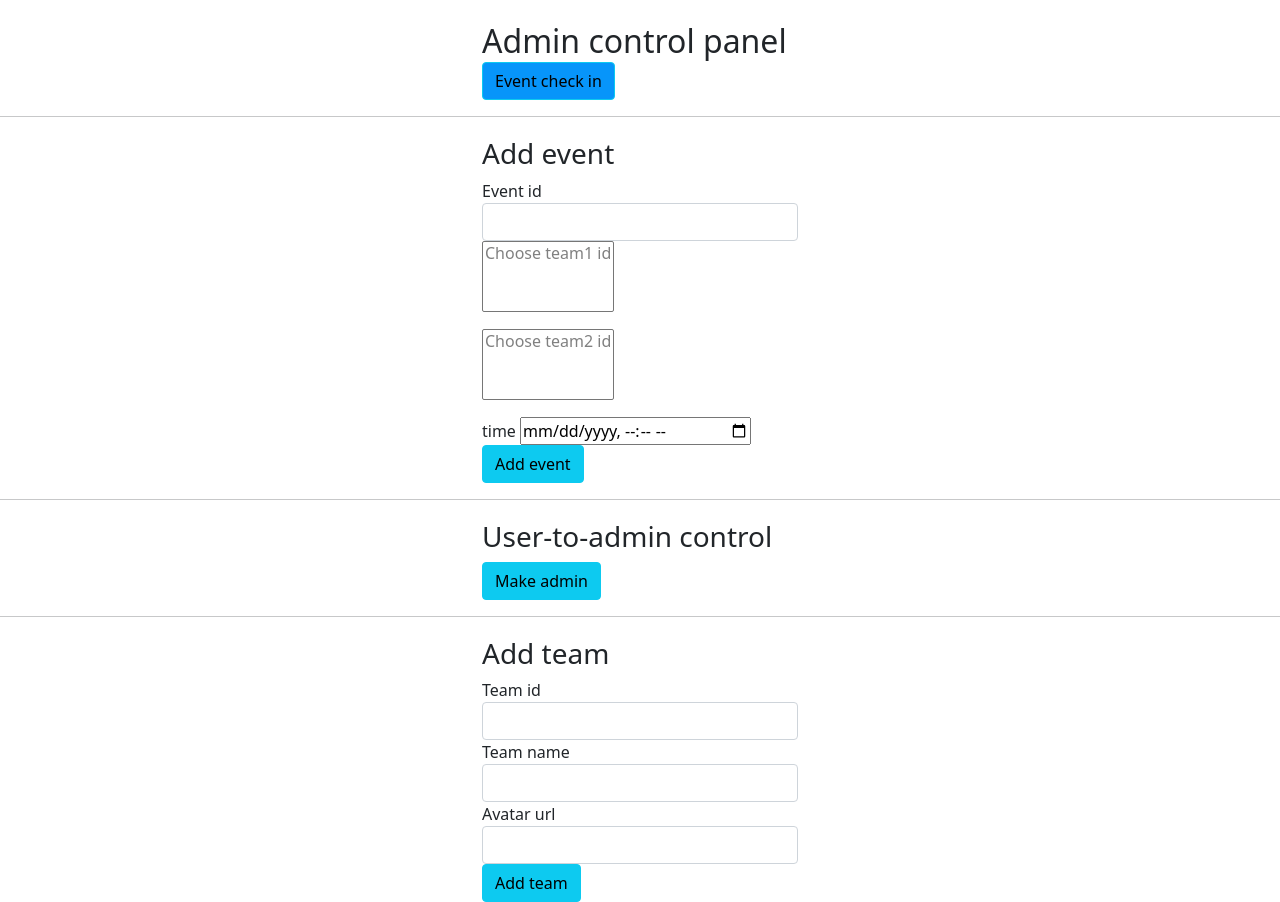
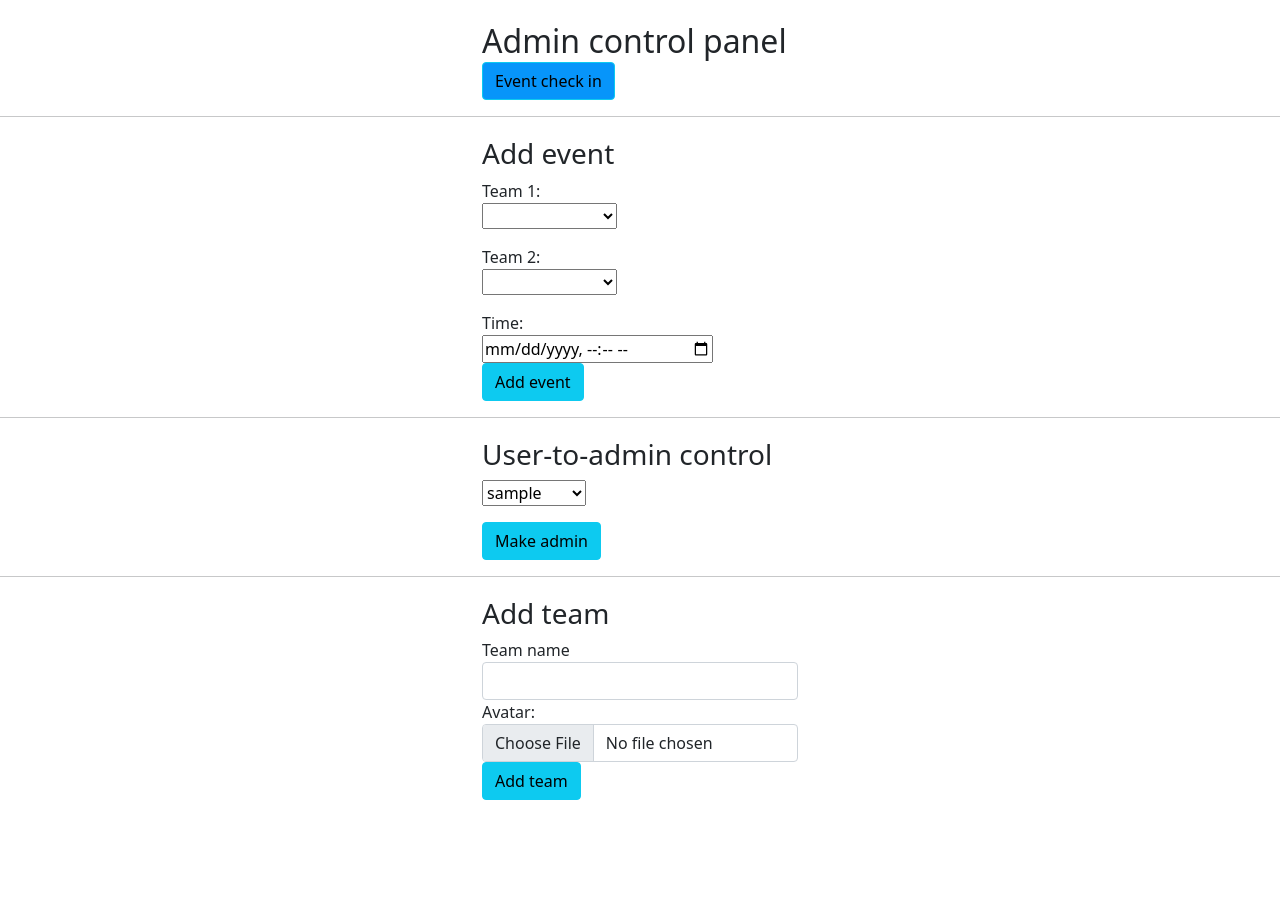
Before and after one commit to D00Movenok/TIMP-project, a Flask app: page /admin in a window 1280 px wide. After the commit the page ends 800 px from the top, so only its background shows below. Run offline with Flask 2, Linux system fonts and the light colour scheme; the visitor is signed in with stand-in values (Sample User, id 1); data comes from the database, SQL or seed files in the repository; data that the repository does not hold is empty; some libraries are stand-ins or nearby versions.

Commit message:
edited admin.html

```diff
--- a/routes.py
+++ b/routes.py
@@ -145,7 +145,12 @@ def register():
 @login_required
 @admin_required
 def admin_login():
-    return render_template('admin.html')
+    if request.method == 'GET':
+        teams = Team.query.with_entities(Team.name).all()
+        users = User.query.with_entities(User.login).all()
+        return render_template('admin.html', team_list = teams, user_list = users)
+    else:
+        pass
 
 
 @app.route('/profile', methods=['GET'])
--- a/templates/admin.html
+++ b/templates/admin.html
@@ -20,6 +20,7 @@
 					<form method="POST" action="#" role="form">
 						<div class="form-group">
 							<h2>Admin control panel</h2>
+							<input type="hidden" type="text" name="id" value="1">
 						</div>
 						<div class="form-group">
 							<button id="adminSubmit" type="submit" class="btn btn-info btn-block">Event check in</button>
@@ -37,30 +38,29 @@
 					<form method="POST" action="#" role="form">
 						<div class="form-group">
 							<h3>Add event</h3>
+							<input type="hidden" type="text" name="id" value="2">
 						</div>
 						<div class="form-group">
-							<label class="control-label" for="eventid">{% block eventid %}Event id{% endblock %}</label>
-							<input id="eventid" maxlength="25" class="form-control" placeholder="" length="40">
-						</div>
-						<div class="form-group">
-							<p><select size="3" multiple name="hero[]">
-							 <option disabled>Choose team1 id</option>
-							 {% for n in team_list %}
-							 	<option value="team">Team1 id: {{n}}</option>
-							 {% endfor %}
+							<p><label class="control-label" for="eventid">Team 1:</label><br>
+								<select size="1" name="t1" required>
+								<option disabled>Choose team 1</option>
+								{% for n in team_list %}
+									<option value="{{n[0]}}">{{n[0]}}</option>
+								{% endfor %}
 							</select></p>
 						</div>
 						<div class="form-group">
-							<p><select size="3" multiple name="hero[]">
-								<option disabled>Choose team2 id</option>
+							<p><label class="control-label" for="eventid">Team 2:</label><br>
+								<select size="1" name="t2" required>
+								<option disabled>Choose team 2</option>
 								{% for n in team_list %}
-									<option value="team">Team2 id: {{n}}</option>
+									<option value="{{n[0]}}">{{n[0]}}</option>
 								{% endfor %}
 							   </select></p>
 						</div>
 						<div class="form-group">
-							<label class="control-label" for="eventid">{% block time %}time{% endblock %}</label>
-							<input id="eventtime" type="datetime-local">
+							<label class="control-label" for="eventid">Time:</label><br>
+							<input id="eventtime" name="time" type="datetime-local" required>
 						</div>
 						<div class="form-group">
 							<button id="eventSubmit" type="submit" class="btn btn-info btn-block">Add event</button>
@@ -78,10 +78,14 @@
 					<form method="POST" action="#" role="form">
 						<div class="form-group">
 							<h3>User-to-admin control</h3>
+							<input type="hidden" type="text" name="id" value="3">
 						</div>
-						{% for user_name in user_list %}
-								<input type="checkbox" name="option" value="un">{{user_name}}<Br>
-						{% endfor %}
+							<select size="1" name="login" required>
+							<option disabled>Select user</option>
+							{% for user_name in user_list %}
+								<option value="{{user_name[0]}}">{{user_name[0]}}</option>
+							{% endfor %}
+						   </select></p>
 						<div class="form-group">
 							<button id="makeAmdSubmit" type="submit" class="btn btn-info btn-block">Make admin</button>
 						</div>
@@ -98,18 +102,15 @@
 					<form method="POST" action="#" role="form">
 						<div class="form-group">
 							<h3>Add team</h3>
+							<input type="hidden" type="text" name="id" value="4">
 						</div>
 						<div class="form-group">
-							<label class="control-label" for="eventid">{% block teamid %}Team id{% endblock %}</label>
-							<input id="teamid" maxlength="25" class="form-control" placeholder="" length="40">
+							<label class="control-label" for="eventid">Team name</label>
+							<input id="teamname" class="form-control" name="name" placeholder="" required>
 						</div>
 						<div class="form-group">
-							<label class="control-label" for="eventid">{% block teamname %}Team name{% endblock %}</label>
-							<input id="teamname" maxlength="25" class="form-control" placeholder="" length="40">
-						</div>
-						<div class="form-group">
-							<label class="control-label" for="eventid">{% block teamavatar %}Avatar url{% endblock %}</label>
-							<input id="teamavatar" maxlength="25" class="form-control" placeholder="" length="40">
+							<label class="control-label" for="eventid">Avatar:</label>
+							<input id="teamavatar" type="file" class="form-control" name="file" required>
 						</div>
 						<div class="form-group">
 							<button id="teamSubmit" type="submit" class="btn btn-info btn-block">Add team</button>
```
